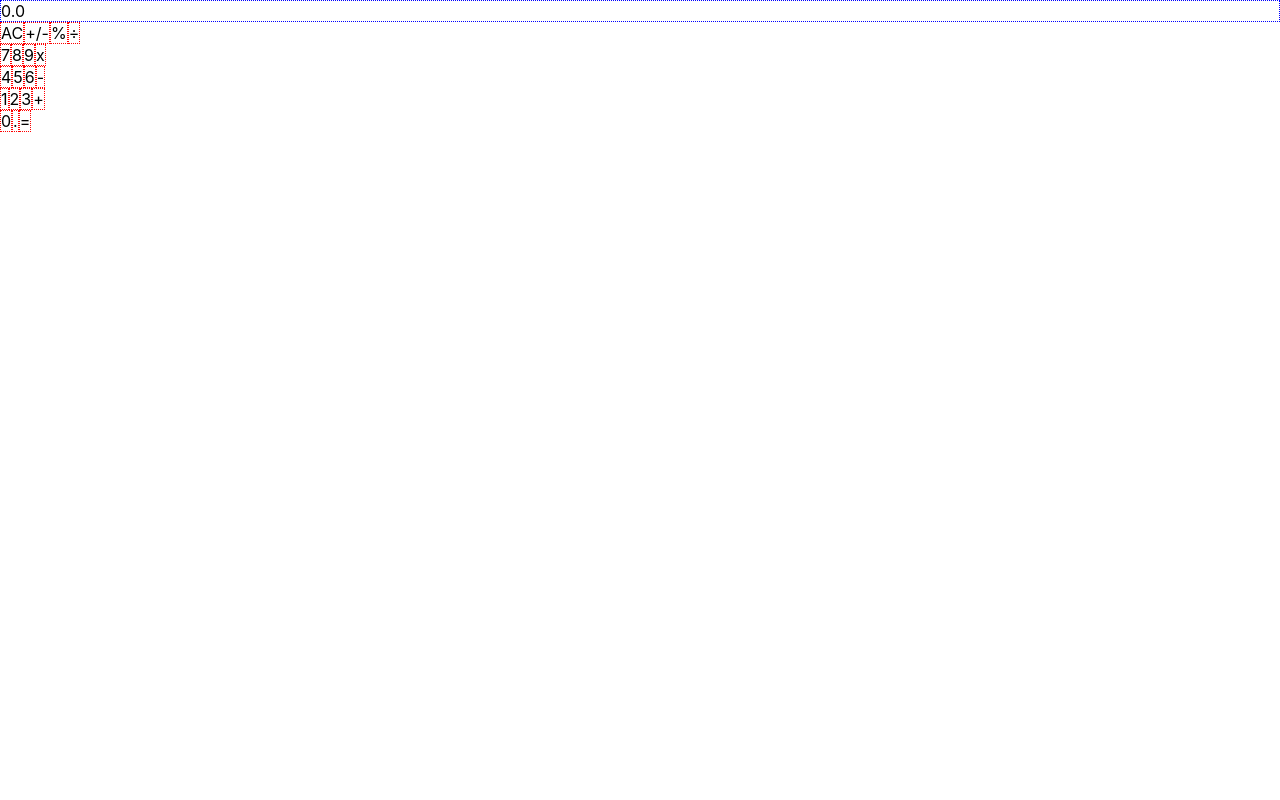
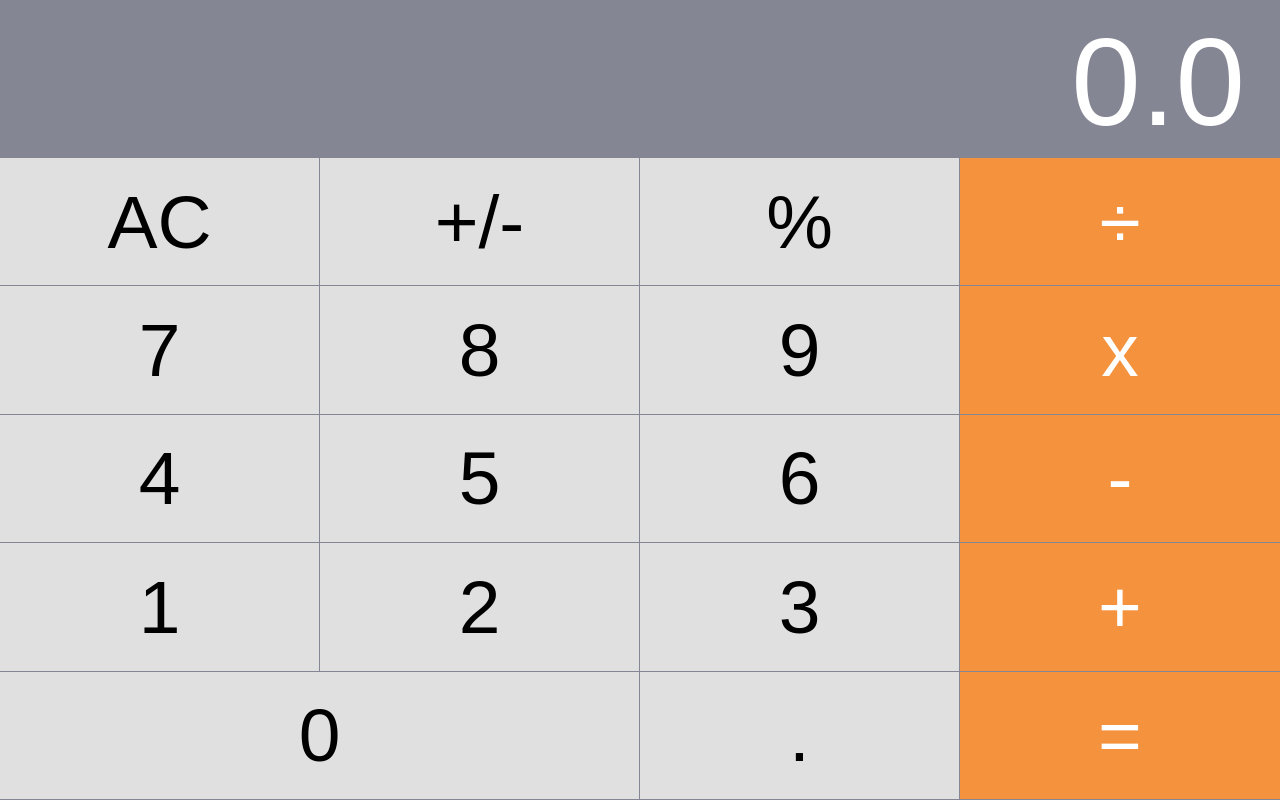
Before and after one commit to davitomix/react-calculator, a React (Create React App) app: page / in a window 1280 px wide. Built offline with nearby package versions, Linux system fonts and the light colour scheme.

Commit message:
Added required styling to app

```diff
--- /dev/null
+++ b/src/components/App.css
@@ -0,0 +1,6 @@
+.component-app {
+  display: flex;
+  flex-direction: column;
+  flex-wrap: wrap;
+  height: 100%;
+}
--- a/src/components/App.js
+++ b/src/components/App.js
@@ -1,9 +1,10 @@
 import React from 'react';
 import ButtonPanel from './ButtonPanel';
 import Display from './Display';
+import './App.css';
 
 const App = () => (
-    <div id="app">
+    <div id="app" className="component-app">
       <Display value='0.0'/>
       <ButtonPanel />
     </div>
--- /dev/null
+++ b/src/components/Button.css
@@ -0,0 +1,27 @@
+.component-button {
+  display: inline-flex;
+  width: 25%;
+  flex: 1 0 auto;
+}
+
+.component-button.wide {
+  width: 50%;
+}
+
+.component-button button {
+  background-color: #e0e0e0;
+  border: 0;
+  font-size: 1.5rem;
+  margin: 0 1px 0 0;
+  flex: 1 0 auto;
+  padding: 0;
+}
+
+.component-button:last-child button {
+  margin-right: 0;
+}
+
+.component-button.orange button {
+  background-color: #f5923e;
+  color: white;
+}
--- a/src/components/Button.js
+++ b/src/components/Button.js
@@ -1,17 +1,25 @@
 import React from 'react';
 import PropTypes from 'prop-types';
+import './Button.css';
 
-const styles = {
-  border: 'dotted thin red',
-  display: 'inline-block',
-};
+export default class Button extends React.Component {
+  static propTypes = {
+    name: PropTypes.string.isRequired,
+    orange: PropTypes.bool,
+    wide: PropTypes.bool,
+  };
 
-const Button = (props) => (
-    <div style={styles}>{props.name}</div>
-);
+  render() {
+    const classNames = [
+      'component-button',
+      this.props.orange ? 'orange' : '',
+      this.props.wide ? 'wide' : '',
+    ];
 
-Button.propTypes = {
-  name: PropTypes.string.isRequired,
-};
-
-export default Button;
+    return (
+      <div className={classNames.join(' ').trim()}>
+        <button>{this.props.name}</button>
+      </div>
+    );
+  }
+}
--- /dev/null
+++ b/src/components/ButtonPanel.css
@@ -0,0 +1,14 @@
+.component-button-panel {
+  background-color: #858694;
+  display: flex;
+  flex-direction: row;
+  flex-wrap: wrap;
+  flex: 1 0 auto;
+}
+
+.component-button-panel > div {
+  width: 100%;
+  margin-bottom: 1px;
+  flex: 1 0 auto;
+  display: flex;
+}
--- a/src/components/ButtonPanel.js
+++ b/src/components/ButtonPanel.js
@@ -1,36 +1,37 @@
 import React from 'react';
 import Button from './Button';
+import './ButtonPanel.css';
 
 const ButtonPanel = () => (
-    <div>
+    <div className="component-button-panel">
       <div>
         <Button name='AC' />
         <Button name='+/-' />
         <Button name='%' />
-        <Button name='÷' />
+        <Button name='÷' orange/>
       </div>
       <div>
         <Button name='7' />
         <Button name='8' />
         <Button name='9' />
-        <Button name='x' />
+        <Button name='x' orange/>
       </div>
       <div>
         <Button name='4' />
         <Button name='5' />
         <Button name='6' />
-        <Button name='-' />
+        <Button name='-' orange/>
       </div>
       <div>
         <Button name='1' />
         <Button name='2' />
         <Button name='3' />
-        <Button name='+' />
+        <Button name='+' orange/>
       </div>
       <div>
-        <Button name='0' />
+        <Button name='0' wide/>
         <Button name='.' />
-        <Button name='=' />
+        <Button name='=' orange/>
       </div>
     </div>
 );
--- /dev/null
+++ b/src/components/Display.css
@@ -0,0 +1,13 @@
+.component-display {
+  background-color: #858694;
+  color: white;
+  text-align: right;
+  font-weight: 200;
+  flex: 0 0 auto;
+  width: 100%;
+}
+
+.component-display > div {
+  font-size: 2.5rem;
+  padding: 0.2rem 0.7rem 0.1rem 0.5rem;
+}
--- a/src/components/Display.js
+++ b/src/components/Display.js
@@ -1,13 +1,12 @@
 import React from 'react';
 import PropTypes from 'prop-types';
-
-const styles = {
-  border: 'dotted thin blue',
-};
+import './Display.css';
 
 const Display = (props) => (
-    <div style={styles}>
-      {props.value}
+    <div className="component-display">
+      <div>
+        {props.value}
+      </div>
     </div>
 );
 
--- a/src/index.css
+++ b/src/index.css
@@ -1,13 +1,50 @@
-body {
-  margin: 0;
-  font-family: -apple-system, BlinkMacSystemFont, 'Segoe UI', 'Roboto', 'Oxygen',
-    'Ubuntu', 'Cantarell', 'Fira Sans', 'Droid Sans', 'Helvetica Neue',
-    sans-serif;
-  -webkit-font-smoothing: antialiased;
-  -moz-osx-font-smoothing: grayscale;
+html {
+  height: 100%;
+  font-size: 10px;
 }
 
-code {
-  font-family: source-code-pro, Menlo, Monaco, Consolas, 'Courier New',
-    monospace;
+body {
+  background-color: black;
+  margin: 0;
+  padding: 0;
+  font-family: sans-serif;
+  height: 100%;
 }
+
+#root {
+  height: 100%;
+}
+
+body .github-fork-ribbon:before {
+  background-color: #333;
+}
+
+@media screen and (max-width: 400px) {
+  .github-fork-ribbon {
+    display: none;
+  }
+}
+
+@media (min-width: 400px) and (min-height: 400px) {
+  html {
+    font-size: 20px;
+  }
+}
+
+@media (min-width: 500px) and (min-height: 500px) {
+  html {
+    font-size: 30px;
+  }
+}
+
+@media (min-width: 600px) and (min-height: 600px) {
+  html {
+    font-size: 40px;
+  }
+}
+
+@media (min-width: 800px) and (min-height: 800px) {
+  html {
+    font-size: 50px;
+  }
+}
```
